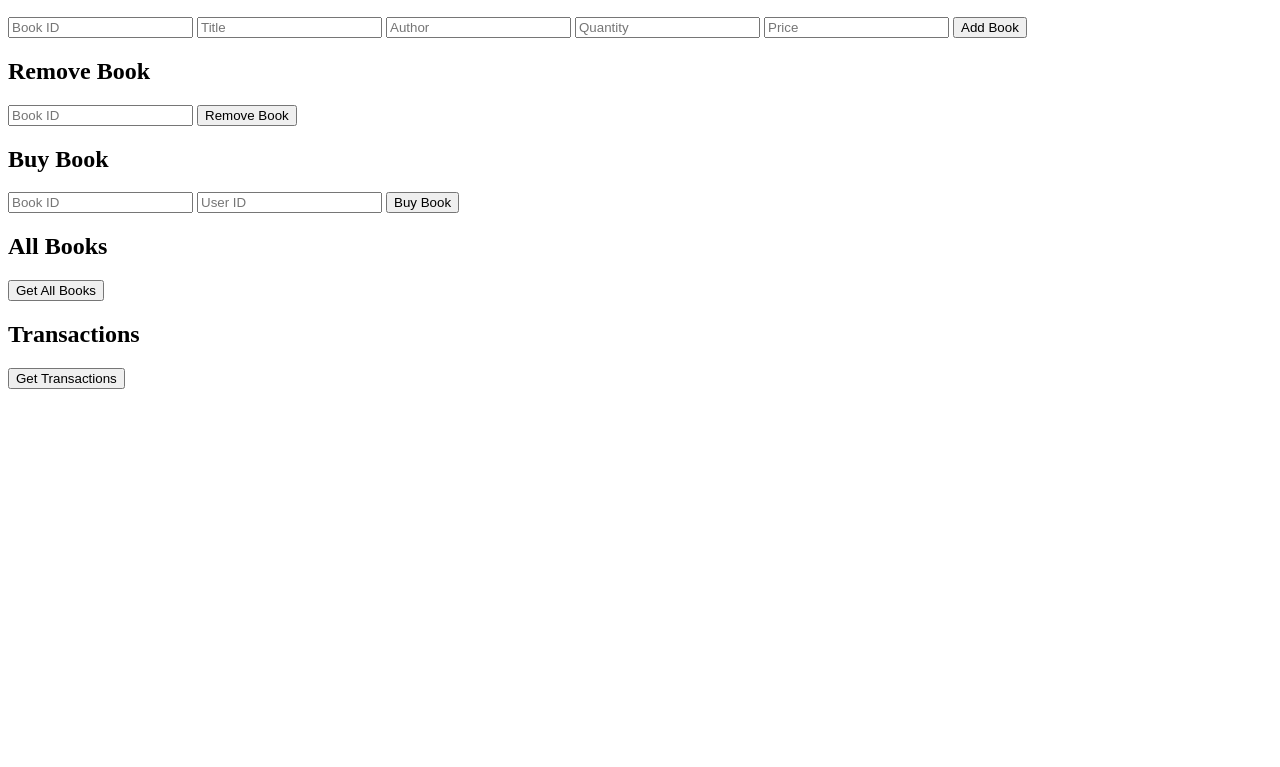
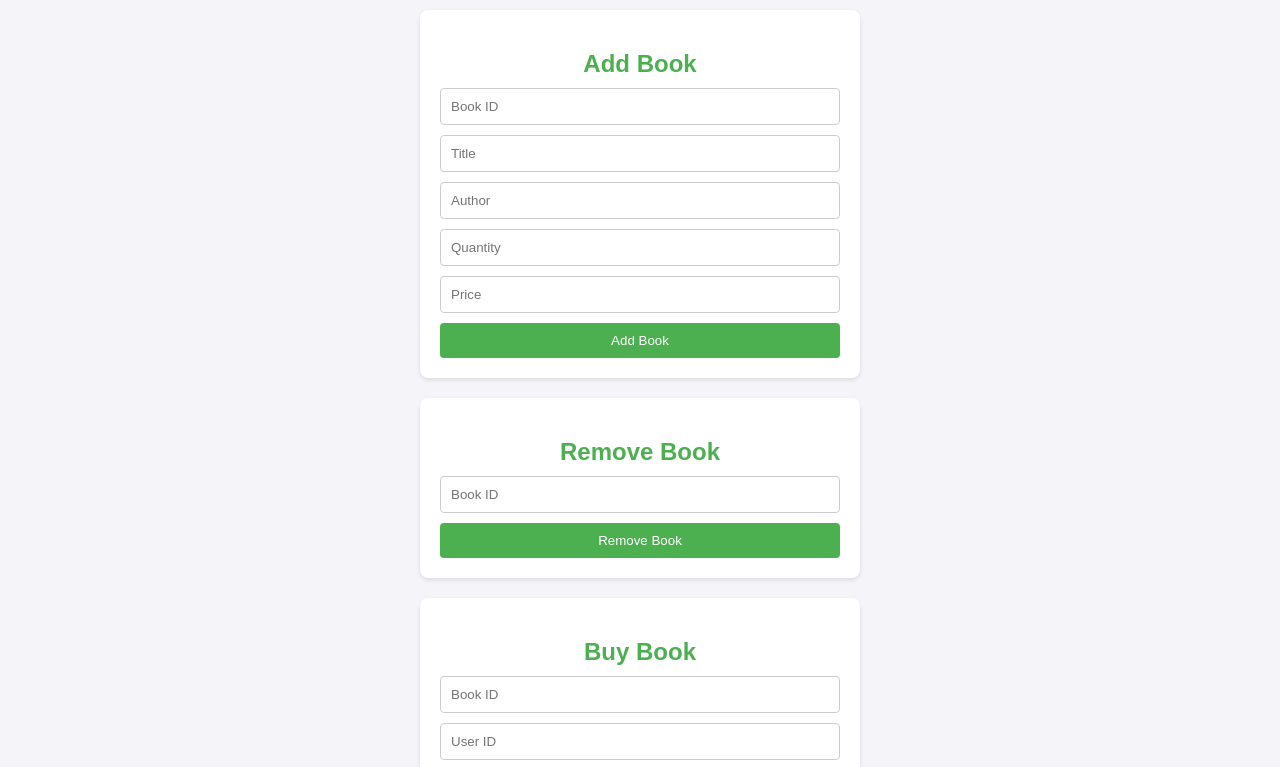
Before and after one commit to albert123th/library, a plain HTML site: page index.html in a window 1280 px wide. Shown: the part 110-877 px from the top of the page. Before the commit the page ends 800 px from the top, so only its background shows below. Drawn offline with Linux system fonts and the light colour scheme.

Commit message:
Update index.html

```diff
--- a/index.html
+++ b/index.html
@@ -3,6 +3,7 @@
 <head>
     <meta charset="UTF-8">
     <meta name="viewport" content="width=device-width, initial-scale=1.0">
+<link rel="stylesheet" href="head.css"</link>
     <title>Library Management</title>
 </head>
 <body>
```
